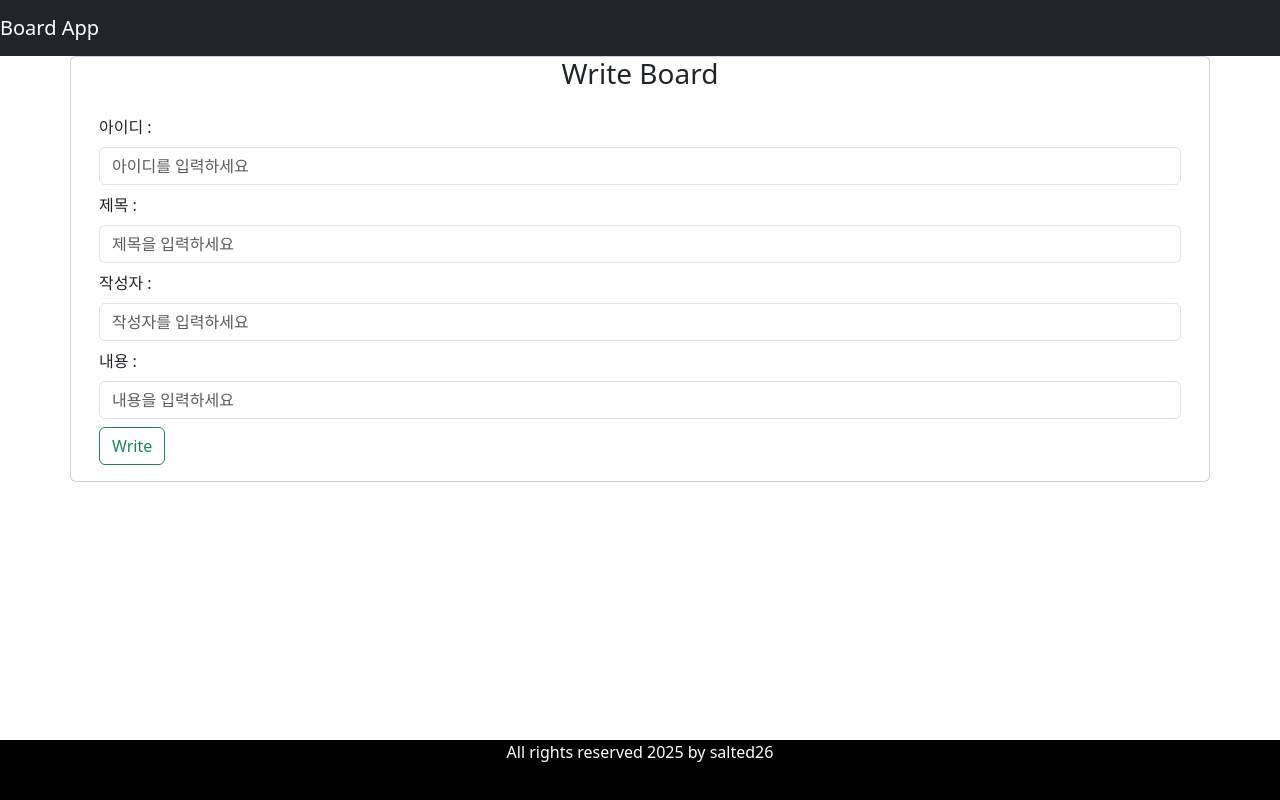
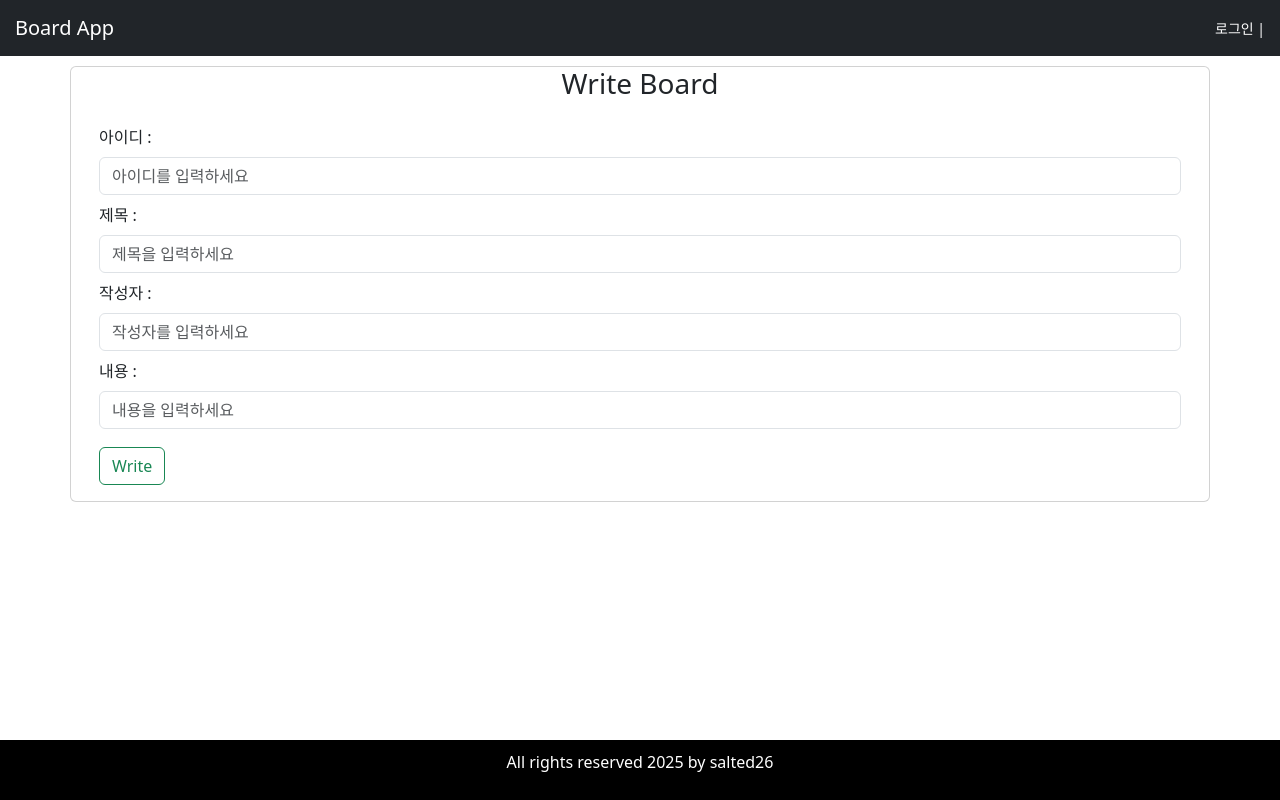
Before and after one commit to salted26/front_react, a React (Vite) app: page / in a window 1280 px wide. Both pictures are taken after a click on the button "Write". Built offline with nearby package versions, Linux system fonts and the light colour scheme; no server answers.

Commit message:
jpa select, insert, update 완료

```diff
--- a/src/App.css
+++ b/src/App.css
@@ -1,3 +1,21 @@
+a {
+    text-decoration: none !important;
+}
+
+.container {
+    margin: 10px;
+}
+
+.navbar-brand {
+    margin-left: 15px;
+}
+
+.navbar-menu {
+    margin-right: 15px;
+    font-size: 14px;
+    color: white;
+}
+
 .footer {
     position: absolute;
     bottom: 0;
@@ -7,3 +25,8 @@
     text-align: center;
     color: white;
 }
+
+.btn {
+    margin-top: 10px;
+    margin-right: 15px;
+}
--- a/src/components/HeaderComponent.jsx
+++ b/src/components/HeaderComponent.jsx
@@ -5,6 +5,9 @@ const HeaderComponent = () => {
     <div>
       <nav className="navbar navbar-dark bg-dark">
         <a className="navbar-brand" href="/">Board App</a>
+        <div>
+          <a className="navbar-menu" href="/login">로그인 | </a>
+        </div>
       </nav>
     </div>
   );
--- a/src/components/UpdateComponent.jsx
+++ b/src/components/board/InsertComponent.jsx
@@ -1,11 +1,10 @@
-import React, {useEffect, useState} from 'react';
+import React, {useState} from 'react';
+import {createBoard, updateBoard} from "../../services/BoardService.js";
 import {useNavigate, useParams} from "react-router-dom";
-import {createBoard, selectBoard, updateBoard} from "../services/BoardService.js";
 
-const UpdateComponent = () => {
+const InsertComponent = () => {
 
   const {no} = useParams();
-  const [board, setBoard] = useState({})
 
   const [id, setId] = useState('');
   const [title, setTitle] = useState('');
@@ -14,16 +13,10 @@ const UpdateComponent = () => {
 
   const navigate = useNavigate();
 
-  const getBoard = async (no) => {
-    selectBoard(no).then(res => {
-      setBoard(res.data);
-    })
-  }
-
   const fnSaveOrUpdateBoard = async (e) => {
     e.preventDefault();
 
-    if (validateForm()) {
+    if(validateForm()){
       const board = {id, title, writer, content};
       console.log(board);
 
@@ -42,20 +35,15 @@ const UpdateComponent = () => {
           console.log(error);
         })
       }
+
     }
   }
 
-  useEffect(() => {
-    if(no){
-      getBoard(no);
-    }
-  }, [no])
-
   const [errors, setErrors] = useState({
-    id: id,
-    title: title,
-    writer: writer,
-    content: content
+    id: "",
+    title: "",
+    writer:"",
+    content:""
   })
 
   const validateForm = () => {
@@ -108,7 +96,7 @@ const UpdateComponent = () => {
                          type="text"
                          placeholder="아이디를 입력하세요"
                          name="id"
-                         defaultValue={board.id}
+                         value={id}
                          onChange={(e) => setId(e.target.value)}
                   />
                   { errors.id && <div className="invalid-feedback">{errors.id}</div> }
@@ -119,7 +107,7 @@ const UpdateComponent = () => {
                          type="text"
                          placeholder="제목을 입력하세요"
                          name="title"
-                         defaultValue={board.title}
+                         value={title}
                          onChange={(e) => setTitle(e.target.value)}
                   />
                   { errors.title && <div className="invalid-feedback">{errors.title}</div>}
@@ -130,30 +118,33 @@ const UpdateComponent = () => {
                          type="text"
                          placeholder="작성자를 입력하세요"
                          name="writer"
-                         defaultValue={board.writer}
+                         value={writer}
                          onChange={(e) => setWriter(e.target.value)}
                   />
                   { errors.writer && <div className="invalid-feedback">{errors.writer}</div>}
                 </div>
                 <div className="form-group mb-2">
                   <label className="form-label">내용 : </label>
-                  <textarea className={`form-control ${errors.content ? 'is-invalid' : ''}`}
+                  <input className={`form-control ${errors.content ? 'is-invalid' : ''}`}
+                         type="text"
                          placeholder="내용을 입력하세요"
                          name="content"
-                            defaultValue={board.content}
+                         value={content}
                          onChange={(e) => setContent(e.target.value)}
                   />
                   { errors.content && <div className="invalid-feedback">{errors.content}</div>}
                 </div>
 
-                <button className="btn btn-outline-success" onClick={fnSaveOrUpdateBoard}>수정</button>
-                <button className="btn btn-outline-warning" onClick={()=> navigate(`/board/${no}`)}>취소</button>
+                <button className="btn btn-outline-success" onClick={fnSaveOrUpdateBoard}>Write</button>
               </form>
             </div>
           </div>
         </div>
       </div>
   );
+
+
+
 };
 
-export default UpdateComponent;
+export default InsertComponent;
--- a/src/components/ListBoardComponent.jsx
+++ b/src/components/board/ListBoardComponent.jsx
@@ -1,5 +1,5 @@
 import React, {useEffect, useState} from 'react';
-import {listBoard} from "../services/BoardService.js";
+import {listBoard} from "../../services/BoardService.js";
 import {useNavigate} from "react-router-dom";
 
 const ListBoardComponent = () => {
--- a/src/components/InsertComponent.jsx
+++ b/src/components/board/UpdateComponent.jsx
@@ -1,10 +1,11 @@
-import React, {useState} from 'react';
-import {createBoard, updateBoard} from "../services/BoardService.js";
+import React, {useEffect, useState} from 'react';
 import {useNavigate, useParams} from "react-router-dom";
+import {createBoard, selectBoard, updateBoard} from "../../services/BoardService.js";
 
-const InsertComponent = () => {
+const UpdateComponent = () => {
 
   const {no} = useParams();
+  const [board, setBoard] = useState({})
 
   const [id, setId] = useState('');
   const [title, setTitle] = useState('');
@@ -13,16 +14,21 @@ const InsertComponent = () => {
 
   const navigate = useNavigate();
 
+  const getBoard = async (no) => {
+    selectBoard(no).then(res => {
+      setBoard(res.data);
+    })
+  }
+
   const fnSaveOrUpdateBoard = async (e) => {
     e.preventDefault();
 
-    if(validateForm()){
+    if (validateForm()) {
       const board = {id, title, writer, content};
-      console.log(board);
 
       if (no) {
         updateBoard(no, board).then(res => {
-          console.log(res);
+          console.log("수정 : " + res);
           navigate(`/board/${no}`);
         }).catch(error => {
           console.log(error);
@@ -35,15 +41,20 @@ const InsertComponent = () => {
           console.log(error);
         })
       }
-
     }
   }
 
+  useEffect(() => {
+    if(no){
+      getBoard(no);
+    }
+  }, [no])
+
   const [errors, setErrors] = useState({
-    id: "",
-    title: "",
-    writer:"",
-    content:""
+    id: id,
+    title: title,
+    writer: writer,
+    content: content
   })
 
   const validateForm = () => {
@@ -51,33 +62,33 @@ const InsertComponent = () => {
 
     const errorsCopy = {...errors};
 
-    if(id.trim()) {
-      errorsCopy.id = "";
-    } else {
-      errorsCopy.id = '아이디는 필수 입력입니다.'
-      valid = false;
-    }
-
-    if(title.trim()) {
-      errorsCopy.title = "";
-    } else {
-      errorsCopy.title = '제목은 필수 입력입니다.'
-      valid = false;
-    }
-
-    if(writer.trim()) {
-      errorsCopy.writer = "";
-    } else {
-      errorsCopy.writer = '작성자는 필수 입력입니다.'
-      valid = false;
-    }
-
-    if(content.trim()) {
-      errorsCopy.content = "";
-    } else {
-      errorsCopy.content = '내용은 필수 입력입니다..'
-      valid = false;
-    }
+    // if(id.trim()) {
+    //   errorsCopy.id = "";
+    // } else {
+    //   errorsCopy.id = '아이디는 필수 입력입니다.'
+    //   valid = false;
+    // }
+    //
+    // if(title.trim()) {
+    //   errorsCopy.title = "";
+    // } else {
+    //   errorsCopy.title = '제목은 필수 입력입니다.'
+    //   valid = false;
+    // }
+    //
+    // if(writer.trim()) {
+    //   errorsCopy.writer = "";
+    // } else {
+    //   errorsCopy.writer = '작성자는 필수 입력입니다.'
+    //   valid = false;
+    // }
+    //
+    // if(content.trim()) {
+    //   errorsCopy.content = "";
+    // } else {
+    //   errorsCopy.content = '내용은 필수 입력입니다..'
+    //   valid = false;
+    // }
 
     setErrors(errorsCopy);
     return valid;
@@ -96,7 +107,7 @@ const InsertComponent = () => {
                          type="text"
                          placeholder="아이디를 입력하세요"
                          name="id"
-                         value={id}
+                         defaultValue={board.id}
                          onChange={(e) => setId(e.target.value)}
                   />
                   { errors.id && <div className="invalid-feedback">{errors.id}</div> }
@@ -107,7 +118,7 @@ const InsertComponent = () => {
                          type="text"
                          placeholder="제목을 입력하세요"
                          name="title"
-                         value={title}
+                         defaultValue={board.title}
                          onChange={(e) => setTitle(e.target.value)}
                   />
                   { errors.title && <div className="invalid-feedback">{errors.title}</div>}
@@ -118,33 +129,29 @@ const InsertComponent = () => {
                          type="text"
                          placeholder="작성자를 입력하세요"
                          name="writer"
-                         value={writer}
+                         defaultValue={board.writer}
                          onChange={(e) => setWriter(e.target.value)}
                   />
                   { errors.writer && <div className="invalid-feedback">{errors.writer}</div>}
                 </div>
                 <div className="form-group mb-2">
                   <label className="form-label">내용 : </label>
-                  <input className={`form-control ${errors.content ? 'is-invalid' : ''}`}
-                         type="text"
+                  <textarea className={`form-control ${errors.content ? 'is-invalid' : ''}`}
                          placeholder="내용을 입력하세요"
                          name="content"
-                         value={content}
+                            defaultValue={board.content}
                          onChange={(e) => setContent(e.target.value)}
                   />
                   { errors.content && <div className="invalid-feedback">{errors.content}</div>}
                 </div>
-
-                <button className="btn btn-outline-success" onClick={fnSaveOrUpdateBoard}>Write</button>
+                <button className="btn btn-outline-success" onClick={fnSaveOrUpdateBoard}>수정</button>
+                <button className="btn btn-outline-warning" onClick={()=> navigate(`/board/${no}`)}>취소</button>
               </form>
             </div>
           </div>
         </div>
       </div>
   );
-
-
-
 };
 
-export default InsertComponent;
+export default UpdateComponent;
--- a/src/services/BoardService.js
+++ b/src/services/BoardService.js
@@ -8,6 +8,8 @@ export const selectBoard = (no) => axios.get(`${REST_API_BASE_URL}/${no}`);
 
 export const createBoard = (board) => axios.post(`${REST_API_BASE_URL}/write`, board);
 
-export const updateBoard = (no, board) => axios.post(`${REST_API_BASE_URL}/update/${no}`, board);
+// export const updateBoard = (no, board) => axios.post(`${REST_API_BASE_URL}/update/${no}`, board);
+
+export const updateBoard = (no, board) => axios.put(`${REST_API_BASE_URL}/update/${no}`, board);
 
 export const deleteBoard = (no) => axios.post(`${REST_API_BASE_URL}/delete/${no}`);
```
Also changed, not shown: src/App.jsx (+4 -4 lines), src/components/board/BoardComponent.jsx (renamed from src/components/BoardComponent.jsx, +6 -3 lines).
